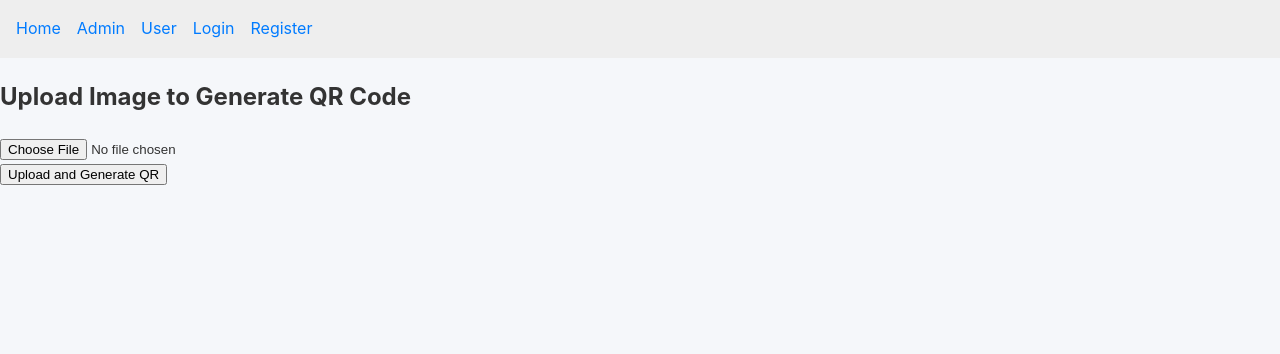
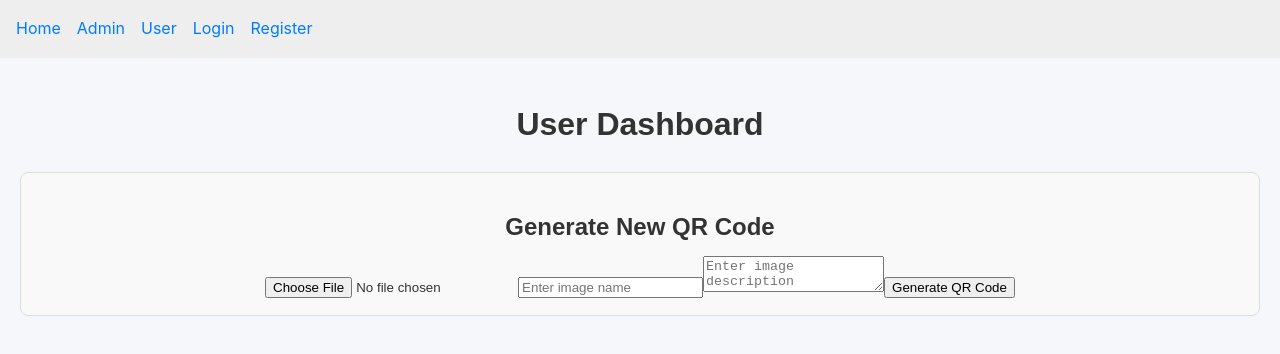
Before and after one commit to rushker/p12-project, a React (Create React App) app in the folder client/: page /user in a window 1280 px wide. Shown: the top 354 px of the page. Built offline with nearby package versions, Linux system fonts and the light colour scheme.

Commit message:
fix show qr v2

```diff
--- a/client/src/pages/QRViewPage.jsx
+++ b/client/src/pages/QRViewPage.jsx
@@ -1,64 +1,49 @@
-// src/pages/QRViewPage.jsx
 import React, { useEffect, useState } from 'react';
-import { useParams, useNavigate } from 'react-router-dom';
-import QRCode from 'react-qr-code';
 import axios from 'axios';
+import QRCode from 'react-qr-code'; // QR Code library to render QR codes
+import { useParams } from 'react-router-dom';
+import '../styles/QRViewPage.css';
 
-const QRViewPage = () => {
-  const { id } = useParams(); // qrId from URL
-  const navigate = useNavigate();
+function QRViewPage() {
+  const { id } = useParams(); // Get the QR code ID from the URL
   const [qrData, setQrData] = useState(null);
-  const [loading, setLoading] = useState(true);
-  const [error, setError] = useState('');
 
   useEffect(() => {
-    const fetchQR = async () => {
+    // Fetch the QR data (image, name, description) based on the QR ID
+    const fetchQRData = async () => {
       try {
-        const res = await axios.get(`/api/qr/${id}/data`);
-        setQrData(res.data);
-        setLoading(false);
+        const response = await axios.get(`/api/qr/${id}/data`);
+        setQrData(response.data);
       } catch (err) {
-        setError('QR Code not found or failed to load.');
-        setLoading(false);
+        console.error('Error fetching QR data:', err);
       }
     };
-
-    fetchQR();
+    fetchQRData();
   }, [id]);
 
-  const handleDelete = async () => {
-    if (!window.confirm('Are you sure you want to delete this QR code?')) return;
+  return (
+    <div className="qr-view-page">
+      {qrData ? (
+        <>
+          <div className="image-section">
+            <img src={qrData.imageUrl} alt="Uploaded" style={{ maxWidth: '100%', maxHeight: '400px', objectFit: 'contain' }} />
+            <h3>{qrData.name}</h3>
+            <p>{qrData.description}</p>
+          </div>
 
-    try {
-      const token = localStorage.getItem('token');
-      await axios.delete(`/api/qr/${id}`, {
-        headers: {
-          Authorization: `Bearer ${token}`,
-        },
-      });
-      navigate('/dashboard'); // or homepage
-    } catch (err) {
-      alert('Failed to delete QR code.');
-    }
-  };
-
-  if (loading) return <p>Loading QR code...</p>;
-  if (error) return <p style={{ color: 'red' }}>{error}</p>;
-
-  return (
-    <div style={{ padding: '2rem', textAlign: 'center' }}>
-      <h2>Generated QR Code</h2>
-      <QRCode value={qrData.scanUrl} size={256} />
-      <p>Scan this QR to view the image:</p>
-      <a href={qrData.imageUrl} target="_blank" rel="noreferrer">{qrData.imageUrl}</a>
-      <br />
-      <img src={qrData.imageUrl} alt="Uploaded" style={{ marginTop: '1rem', maxWidth: '300px' }} />
-      <br />
-      <button onClick={handleDelete} style={{ marginTop: '1rem', background: 'red', color: 'white', padding: '0.5rem 1rem', border: 'none' }}>
-        Delete QR Code
-      </button>
+          <div className="qr-section">
+            <h3>QR Code</h3>
+            <QRCode value={qrData.imageUrl} size={256} />
+            <a href={qrData.imageUrl} download="QRCode.png">
+              <button>Download QR Code</button>
+            </a>
+          </div>
+        </>
+      ) : (
+        <p>Loading...</p>
+      )}
     </div>
   );
-};
+}
 
 export default QRViewPage;
--- a/client/src/pages/UserPage.jsx
+++ b/client/src/pages/UserPage.jsx
@@ -1,69 +1,101 @@
-// src/pages/UserPage.jsx
 import React, { useState } from 'react';
 import axios from 'axios';
-import { useNavigate } from 'react-router-dom';
+import QRCode from 'react-qr-code'; // QR Code library for rendering the QR code
+import '../styles/UserPage.css';
 
-const UserPage = () => {
-  const navigate = useNavigate();
-  const [selectedImage, setSelectedImage] = useState(null);
-  const [loading, setLoading] = useState(false);
-  const [error, setError] = useState('');
+function UserPage() {
+  const [image, setImage] = useState(null);
+  const [name, setName] = useState('');
+  const [description, setDescription] = useState('');
+  const [qrCode, setQrCode] = useState(null); // Store the generated QR code ID
+  const [imageUrl, setImageUrl] = useState(null); // Store the image URL
 
-  const handleImageUpload = async (e) => {
+  const handleImageChange = (e) => {
+    const file = e.target.files[0];
+    if (file) {
+      const reader = new FileReader();
+      reader.onloadend = () => {
+        setImage(file);
+        setImageUrl(reader.result); // Show image preview
+      };
+      reader.readAsDataURL(file);
+    }
+  };
+
+  const handleSubmit = async (e) => {
     e.preventDefault();
 
-    if (!selectedImage) {
-      setError('Please select an image to upload.');
+    if (!image || !name || !description) {
+      alert('Please upload an image and provide a name and description');
       return;
     }
 
     const formData = new FormData();
-    formData.append('image', selectedImage);
-
-    setLoading(true);
-    setError('');
+    formData.append('image', image);
+    formData.append('name', name);
+    formData.append('description', description);
 
     try {
-      // Replace with your API URL to generate the QR code
       const res = await axios.post('/api/qr/generate', formData, {
         headers: {
           'Content-Type': 'multipart/form-data',
-          'Authorization': `Bearer ${localStorage.getItem('token')}`, // JWT token if needed
         },
       });
-
-      // Navigate to the QR View Page after successful QR generation
-      navigate(`/qr/${res.data.qrId}`);
+      setQrCode(res.data.qrId); // Save the QR code ID
     } catch (err) {
-      setLoading(false);
-      setError('Failed to upload image and generate QR code.');
-      console.error(err);
+      console.error('Error generating QR code:', err);
+      alert('Failed to upload image and generate QR code');
     }
   };
 
-  const handleImageChange = (e) => {
-    setSelectedImage(e.target.files[0]);
-  };
+  return (
+    <div className="user-page">
+      <h1>User Dashboard</h1>
+      <div className="qr-section">
+        <h2>Generate New QR Code</h2>
 
-  return (
-    <div>
-      <h2>Upload Image to Generate QR Code</h2>
-      <form onSubmit={handleImageUpload}>
-        <div>
+        <form onSubmit={handleSubmit}>
           <input
             type="file"
+            accept="image/*"
             onChange={handleImageChange}
-            accept="image/*"
             required
           />
-        </div>
-        {error && <p style={{ color: 'red' }}>{error}</p>}
-        <button type="submit" disabled={loading}>
-          {loading ? 'Uploading...' : 'Upload and Generate QR'}
-        </button>
-      </form>
+          <input
+            type="text"
+            placeholder="Enter image name"
+            value={name}
+            onChange={(e) => setName(e.target.value)}
+            required
+          />
+          <textarea
+            placeholder="Enter image description"
+            value={description}
+            onChange={(e) => setDescription(e.target.value)}
+            required
+          ></textarea>
+          <button type="submit">Generate QR Code</button>
+        </form>
+
+        {imageUrl && (
+          <div>
+            <h3>Uploaded Image Preview</h3>
+            <img src={imageUrl} alt="Uploaded" style={{ width: '100%', height: 'auto' }} />
+          </div>
+        )}
+
+        {qrCode && (
+          <div>
+            <h3>Generated QR Code</h3>
+            <QRCode value={`${window.location.origin}/api/qr/${qrCode}`} size={256} />
+            <p>
+              Scan this QR code to view the image and its details on another device.
+            </p>
+          </div>
+        )}
+      </div>
     </div>
   );
-};
+}
 
 export default UserPage;
--- /dev/null
+++ b/client/src/styles/QRViewPage.css
@@ -0,0 +1,37 @@
+/* QRViewPage.css */
+
+.qr-view-page {
+    display: flex;
+    flex-direction: column;
+    align-items: center;
+    padding: 20px;
+    max-width: 800px;
+    margin: 0 auto;
+  }
+
+  .qr-view-page .image-section {
+    text-align: center;
+    margin-bottom: 20px;
+  }
+
+  .qr-view-page img {
+    max-width: 100%;
+    height: auto;
+    object-fit: contain;
+  }
+
+  .qr-view-page .qr-section {
+    text-align: center;
+  }
+
+  .qr-view-page button {
+    background-color: #4CAF50;
+    color: white;
+    border: none;
+    padding: 10px 20px;
+    cursor: pointer;
+  }
+
+  .qr-view-page button:hover {
+    background-color: #45a049;
+  }
```
Also changed, not shown: 1 other file (tests, documents, lock files or other folders).
